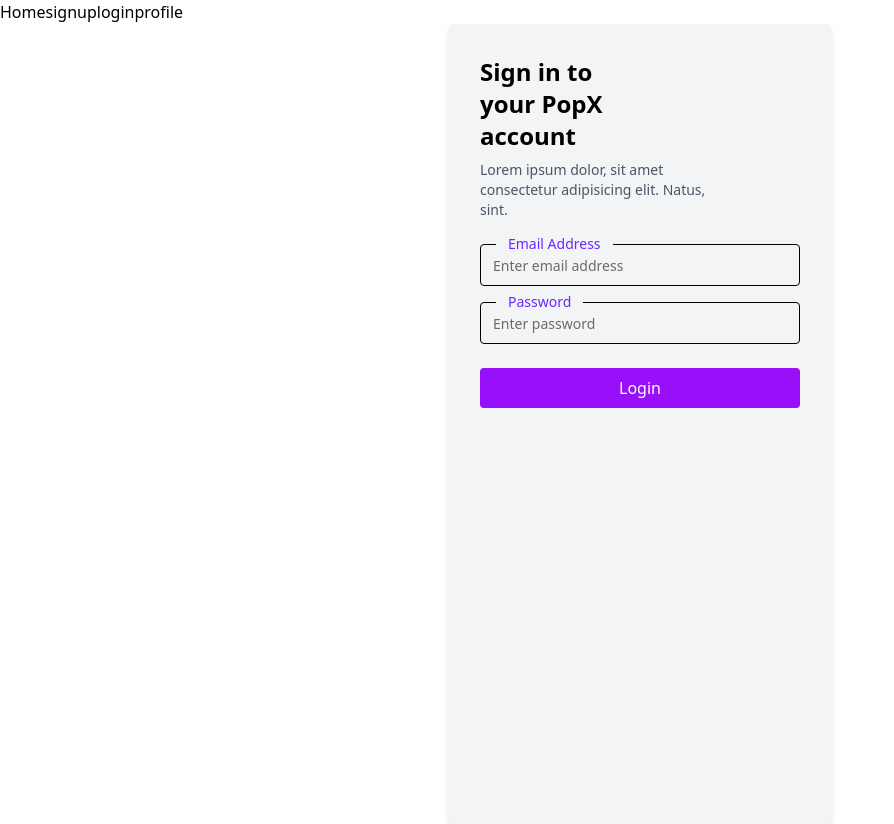
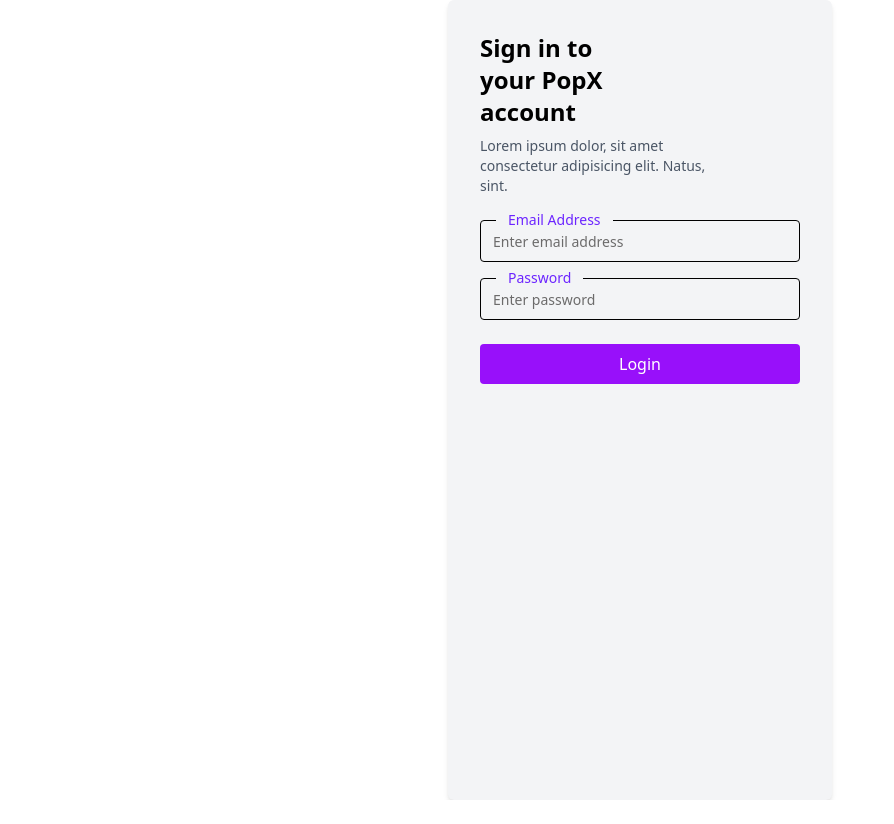
Before and after one commit to Bhuwan9818/Login-form, a React (Vite) app: page /Login-form/login in a window 1280 px wide. Shown: the whole page, without its empty margins (0-894 px from the left). After the commit the page ends 800 px from the top, so only its background shows below. Built offline with nearby package versions, Linux system fonts and the light colour scheme.

Commit message:
new changes

```diff
--- a/src/App.jsx
+++ b/src/App.jsx
@@ -17,13 +17,6 @@ function App() {
 
   return (
     <Router basename="/Login-form/">
-      <nav>
-        <Link to='/'>Home</Link>
-        <Link to='signup'>signup</Link>
-        <Link to='login'>login</Link>
-        <Link to='profile'>profile</Link>
-      </nav>
-
       <Routes>
         <Route path="/" element={<HomePage />} />
         <Route path="/signup" element={<Signup />} />
--- a/src/components/Homepage.jsx
+++ b/src/components/Homepage.jsx
@@ -1,3 +1,6 @@
+import React from "react";
+import { Link } from "react-router-dom";
+
 const HomePage = () => {
   return (
     <div className="flex items-center justify-center h-screen w-full ">
@@ -9,7 +12,7 @@ const HomePage = () => {
         <div>
           <div className="flex gap-2 justify-center items-center flex-col">
             <div className="flex gap-2 justify-center font-[500] items-center text-white flex-col bg-[#6C25FF] p-2 rounded-md w-full">
-              <a href="/signup">Create account</a>
+              <Link to='/signup'>Create account</Link>
             </div>
             <div className="flex gap-2 justify-center font-[500] items-center flex-col bg-[#CEBAFB] p-2 rounded-md w-full">
               <a href="/login">Already Registered? Login</a>
```
